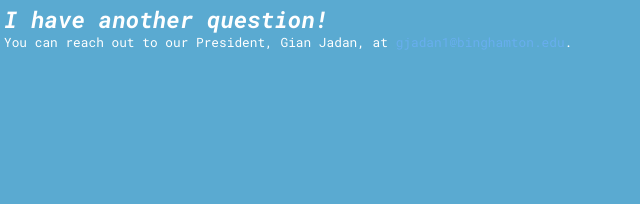
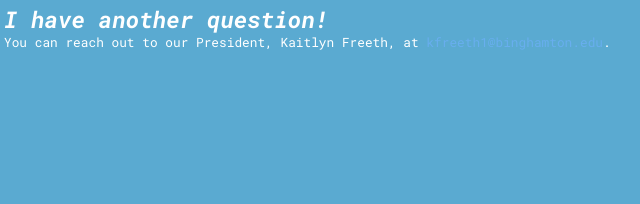
Before and after one commit to CoRE-Bing/CoRE-Bing.github.io, a plain HTML site: page index.html in a window 1280 px wide. Shown: the part 3875-4079 px from the top of the page, 124-764 px from the left. Drawn offline with nearby package versions, Linux system fonts and the light colour scheme; a web font is replaced by a local one.

Commit message:
Update index.html

```diff
--- a/index.html
+++ b/index.html
@@ -268,8 +268,8 @@
           <i><b> I have another question! </b></i>
         </p>
         <p style="margin-bottom: 1.5vw">
-          You can reach out to our President, Gian Jadan, at
-          <a href="mailto:gjadan1@binghamton.edu"> gjadan1@binghamton.edu</a>.
+          You can reach out to our President, Kaitlyn Freeth, at
+          <a href="mailto:kfreeth1@binghamton.edu"> kfreeth1@binghamton.edu</a>.
             </p>
         </div>
 
```
